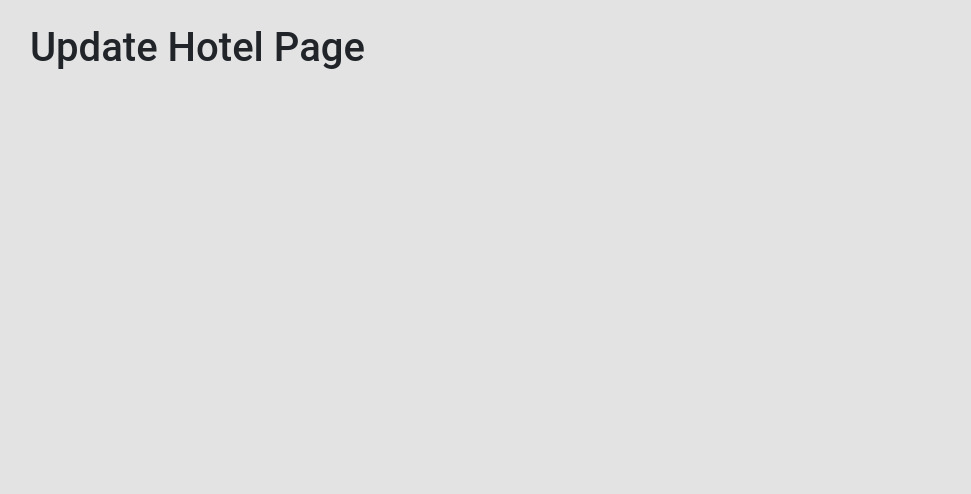
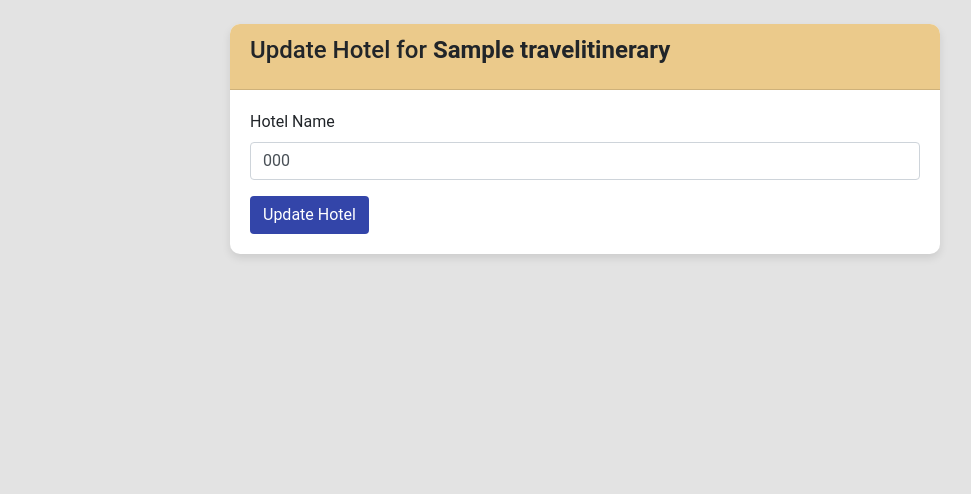
Before and after one commit to whuang214/Globetrotter, a Django app: page /itineraries/1/hotel/update/ in a window 1280 px wide. Shown: the part 86-580 px from the top of the page, without its empty margins (55-1026 px from the left). Run offline with Django 3.2, Linux system fonts and the light colour scheme; tables that the repository leaves empty hold one stand-in row (values such as "Sample post"); some libraries are stand-ins or nearby versions.

Commit message:
adding content to update_hotel.html

```diff
--- a/main_app/templates/itineraries/update_hotel.html
+++ b/main_app/templates/itineraries/update_hotel.html
@@ -1,3 +1,34 @@
 {% extends 'base.html' %} {% block content %}
-<h1>Update Hotel Page</h1>
+<div class="container mt-4">
+  <div class="row justify-content-center">
+    <div class="col-lg-8">
+      <div class="card">
+        <div class="card-header bg-yellow">
+          <h4 class="card-title">
+            Update Hotel for <strong>{{ itinerary.title }}</strong>
+          </h4>
+        </div>
+        <div class="card-body">
+          <form method="POST" action="">
+            {% csrf_token %}
+
+            <div class="mb-3">
+              <label for="hotelName" class="form-label">Hotel Name</label>
+              <input
+                type="text"
+                class="form-control"
+                id="hotelName"
+                name="hotel"
+                placeholder="Enter hotel name"
+                value="{{itinerary.hotel}}"
+              />
+            </div>
+
+            <button type="submit" class="btn btn-purple">Update Hotel</button>
+          </form>
+        </div>
+      </div>
+    </div>
+  </div>
+</div>
 {% endblock %}
```
